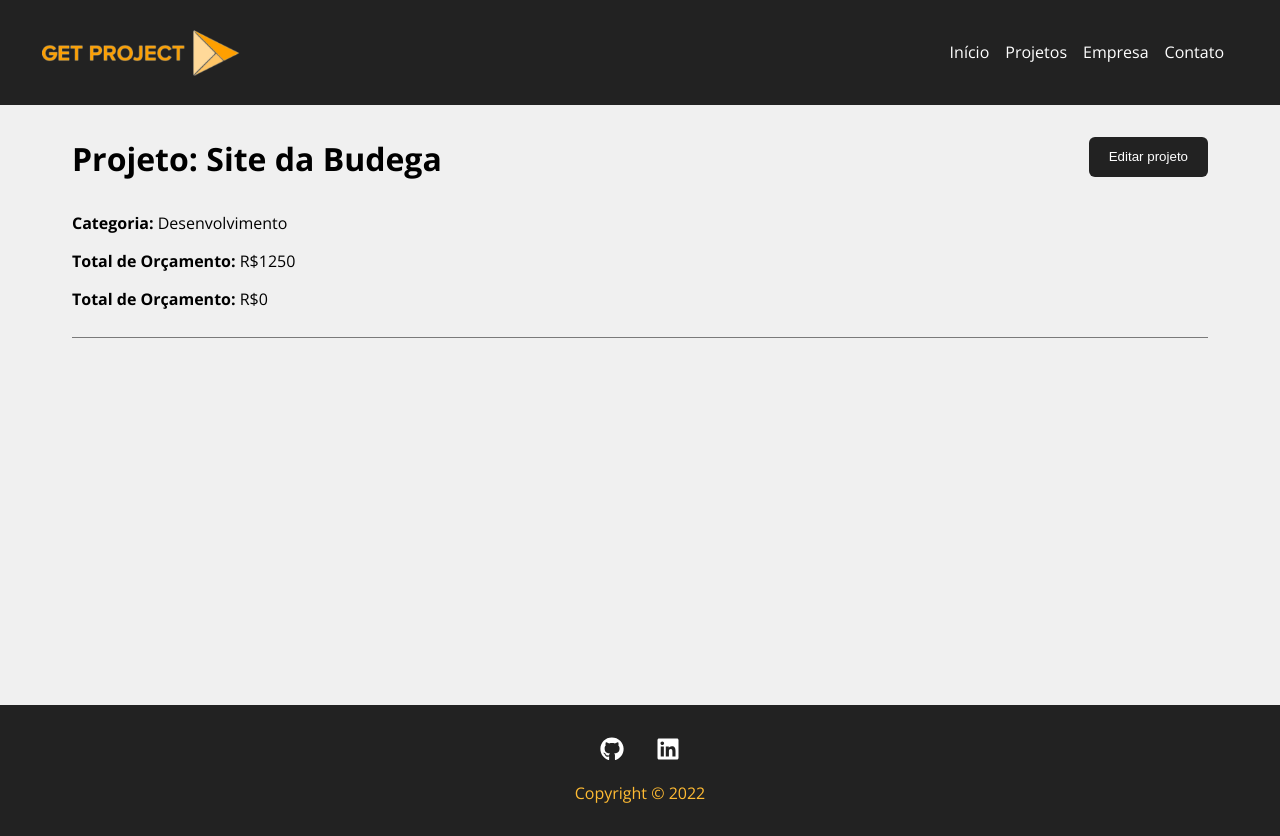
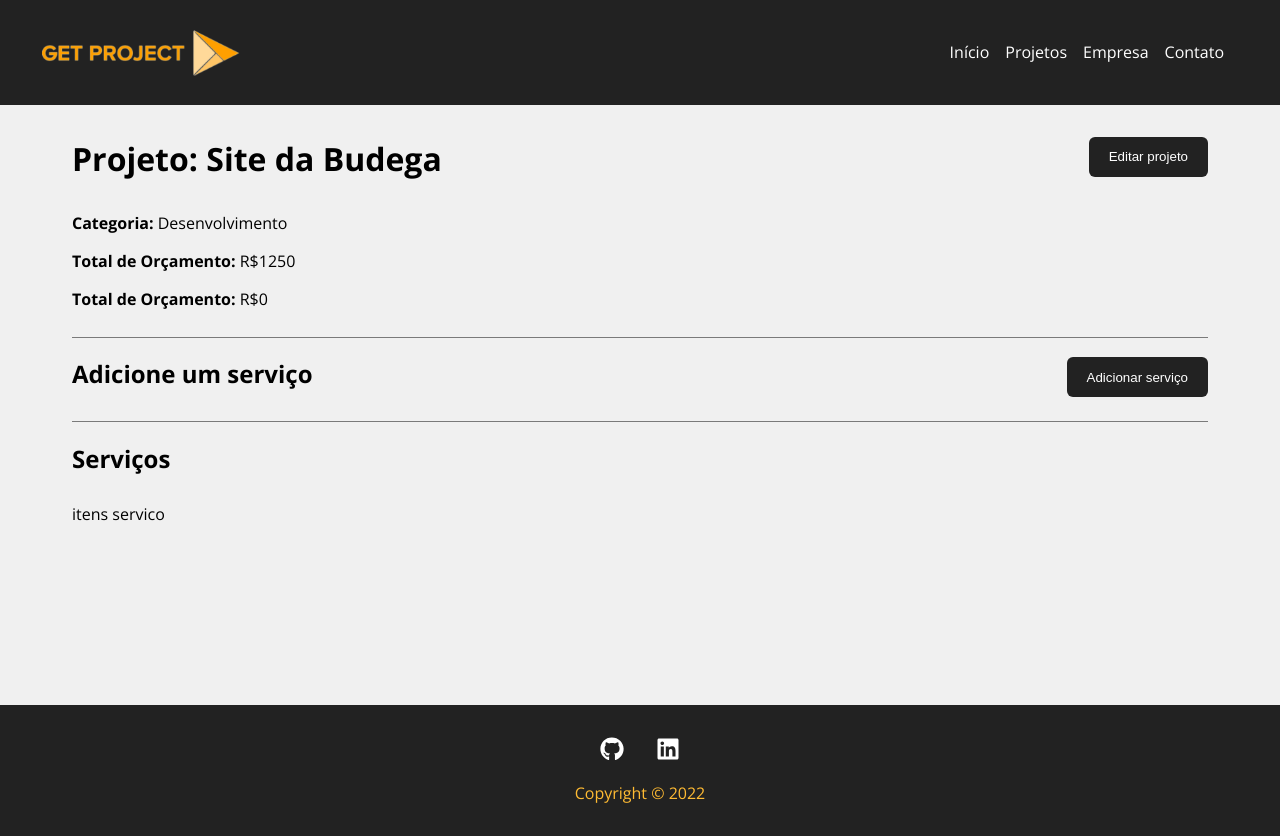
Before and after one commit to paulpessoa/get-project, a React (Create React App) app: page /project/1 in a window 1280 px wide. Built offline with nearby package versions, Linux system fonts and the light colour scheme; data requests are answered from the project's data file.

Commit message:
starting services list

```diff
--- a/src/components/pages/Project.js
+++ b/src/components/pages/Project.js
@@ -5,11 +5,12 @@
 import Container from '../layout/Container'
 import ProjectForm from '../project/ProjectForm'
 import Message from '../layout/Message'
-import { set } from 'lodash'
+
 function Project () {
     const { id } = useParams()
     const [project, setProject] = useState([])
     const [showProjectForm, setShowProjectForm] = useState(false)
+    const [showServiceForm, setShowServiceForm] = useState(false)
     const [message, setMessage] = useState()
     const [type, setType] = useState()
 
@@ -66,6 +67,10 @@
         setShowProjectForm(!showProjectForm)
     }
 
+    function toggleServiceForm() {
+        setShowServiceForm(!showProjectForm)
+    }
+
     return   (
     <>
     {project.name ?
@@ -99,6 +104,19 @@
 
                 </form>
             </div>
+            <div className={styles.service_form_container}>
+                    <h2>Adicione um serviço</h2>
+                    <button className={styles.btn} onClick={toggleServiceForm}>
+                        {!showServiceForm ? `Adicionar serviço`: 'Cancelar'}
+                    </button>
+                    <div className={styles.project_info}>
+                        {showServiceForm && <div>formulario de servico</div>}
+                    </div>
+            </div>
+            <h2>Serviços</h2>
+            <Container customClass="start">
+                    <p>itens servico</p>
+            </Container>
         </Container>
     </div>
 
--- a/src/components/pages/Project.module.css
+++ b/src/components/pages/Project.module.css
@@ -3,7 +3,7 @@
     width: 100%;
 }
 
-.project_details h1 {
+.project_details h1, h2 {
     margin-top: 0;
 }
 
```
